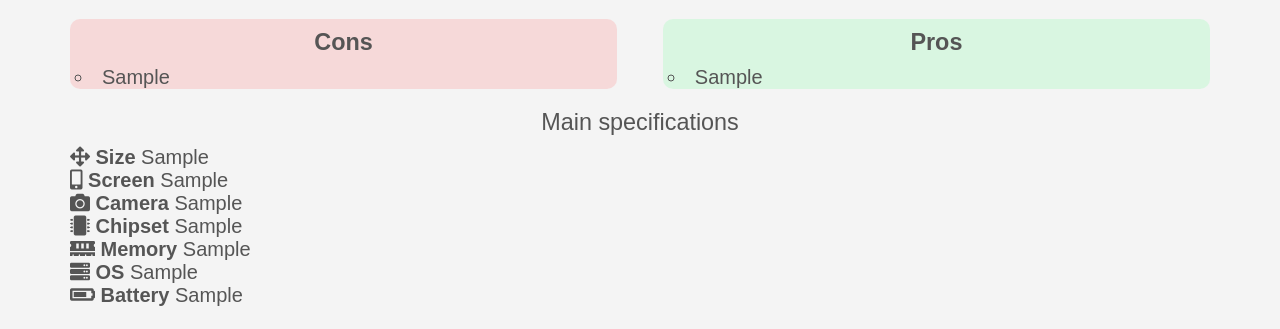
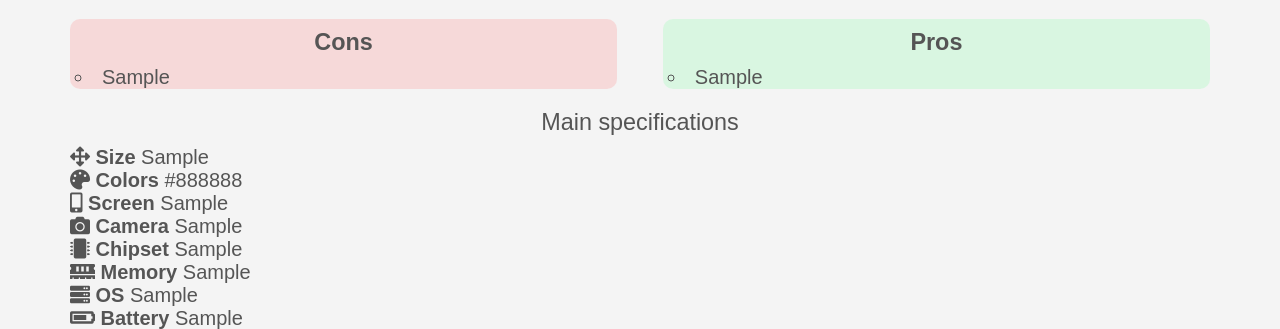
Before and after one commit to MobileReviews/mr, a PHP site: page /review.php?id=1 in a window 1280 px wide. Shown: the part 2939-3268 px from the top of the page. Run offline with PHP 8.4, Linux system fonts and the light colour scheme; the visitor is signed in with stand-in values (Sample User, id 1); tables that the repository leaves empty or names only in its code hold one stand-in row (values such as "Sample post"); grey boxes marked "Sample" are stand-in pictures; some libraries are stand-ins or nearby versions.

Commit message:
added colors

```diff
--- a/nbproject/review.php
+++ b/nbproject/review.php
@@ -29,6 +29,7 @@
         $cons = $row['cons'];
         $pros = $row['pros'];
         $size = $row['size'];
+        $color = $row['color'];
         $screen = $row['screen'];
         $camera = $row['camera'];
         $chipset = $row['chipset'];
@@ -81,6 +82,7 @@
             echo "<h3>Main specifications</h3>";
             echo "<div class='container'><ul style='list-style-type:none;'>
             <li><i class='fas fa-arrows-alt'></i><b> Size </b>$size</li>
+            <li><i class='fas fa-palette'></i><b> Colors </b>$color</li>
             <li><i class='fas fa-mobile-alt'></i><b> Screen </b>$screen</li>
             <li><i class='fas fa-camera'></i><b> Camera </b>$camera</li>
             <li><i class='fas fa-microchip'></i><b> Chipset </b>$chipset</li>
```
